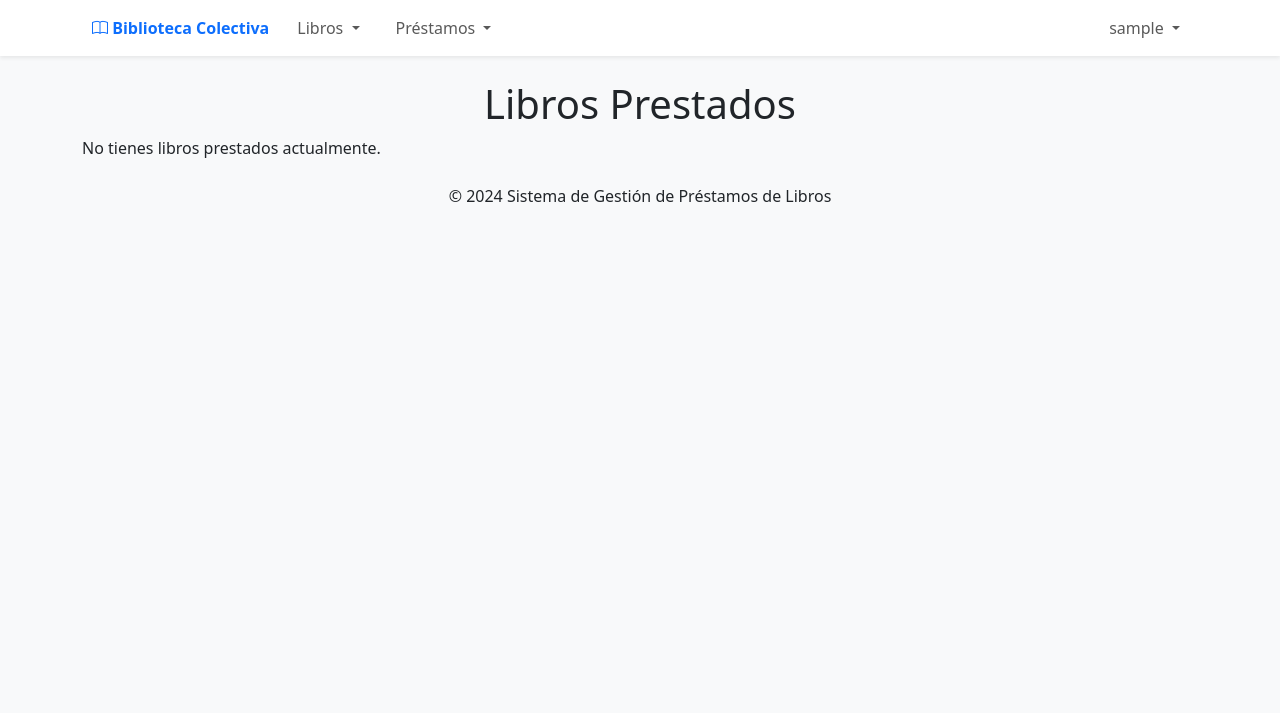
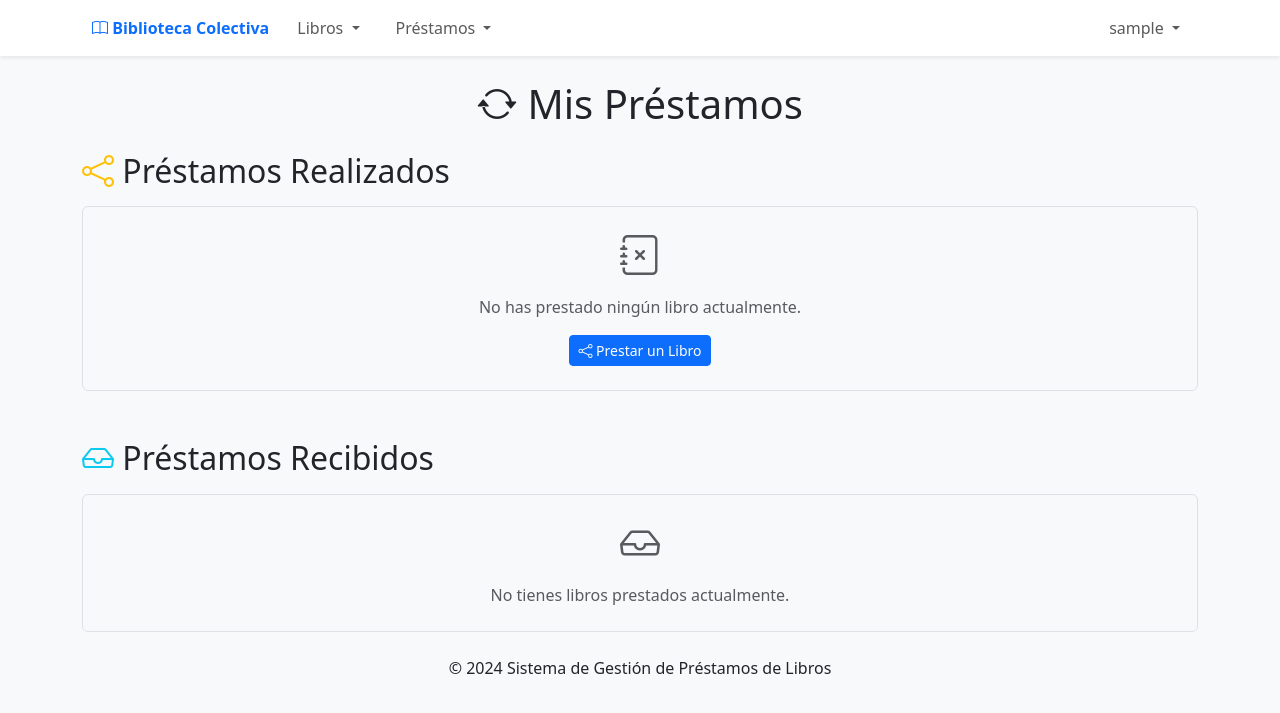
Before and after one commit to mebordone/biblioteca_colectiva_zero, a Django app: page /prestamos/ in a window 1280 px wide. Shown: the top 713 px of the page. Run offline with Django 5.2, Linux system fonts and the light colour scheme; the visitor is signed in with stand-in values (Sample User, id 1); data comes from the database, SQL or seed files in the repository; data that the repository does not hold is empty; some libraries are stand-ins or nearby versions.

Commit message:
feat(ui): agregar dos secciones en listar préstamos
- Crear sección de Préstamos Realizados (libros que presté)
- Crear sección de Préstamos Recibidos (libros que recibí)
- Agregar ID 'recibidos' para enlace directo desde home
- Agregar estados vacíos específicos para cada sección
- Mantener funcionalidad de marcar como devuelto solo en realizados

```diff
--- a/libro_prestamos/core/templates/prestamos/listar_prestamos.html
+++ b/libro_prestamos/core/templates/prestamos/listar_prestamos.html
@@ -2,8 +2,12 @@
 
 {% block content %}
 <div class="container mt-4">
-    <h1>Libros Prestados</h1>
-    {% if prestamos %}
+    <h1 class="mb-4"><i class="bi bi-arrow-repeat"></i> Mis Préstamos</h1>
+
+    <!-- Préstamos Realizados -->
+    <div class="mb-5">
+        <h2 class="mb-3"><i class="bi bi-share text-warning"></i> Préstamos Realizados</h2>
+        {% if prestamos_realizados %}
             <table class="table table-striped table-hover">
                 <thead>
                     <tr>
@@ -15,36 +19,71 @@
                     </tr>
                 </thead>
                 <tbody>
-                {% for prestamo in prestamos %}
+                    {% for prestamo in prestamos_realizados %}
                         <tr>
                             <td><strong>{{ prestamo.libro.nombre }}</strong><br><small class="text-muted">{{ prestamo.libro.autor }}</small></td>
                             <td>{{ prestamo.prestatario.username }}</td>
                             <td>{{ prestamo.fecha_prestamo|date:"d/m/Y" }}</td>
                             <td>
-                            {% if prestamo.devuelto %}
-                                <span class="badge bg-success"><i class="bi bi-check-circle"></i> Devuelto</span>
-                            {% else %}
                                 <span class="badge bg-warning text-dark"><i class="bi bi-clock"></i> Activo</span>
-                            {% endif %}
                             </td>
                             <td>
-                            {% if not prestamo.devuelto %}
                                 <form method="POST" action="{% url 'marcar_devuelto' prestamo.id %}" class="d-inline">
                                     {% csrf_token %}
                                     <button type="submit" class="btn btn-success btn-sm">
                                         <i class="bi bi-check-circle"></i> Marcar como Devuelto
                                     </button>
                                 </form>
-                            {% else %}
-                                <span class="text-muted"><i class="bi bi-check2-all"></i> Completado</span>
-                            {% endif %}
                             </td>
                         </tr>
                     {% endfor %}
                 </tbody>
             </table>
         {% else %}
-        <p>No tienes libros prestados actualmente.</p>
+            <!-- Estado vacío para préstamos realizados -->
+            <div class="text-center py-4 border rounded bg-light">
+                <i class="bi bi-journal-x display-6 text-muted"></i>
+                <p class="mt-3 text-muted mb-0">No has prestado ningún libro actualmente.</p>
+                <a href="{% url 'crear_prestamo' %}" class="btn btn-primary btn-sm mt-3">
+                    <i class="bi bi-share"></i> Prestar un Libro
+                </a>
+            </div>
         {% endif %}
     </div>
+
+    <!-- Préstamos Recibidos -->
+    <div class="mb-4" id="recibidos">
+        <h2 class="mb-3"><i class="bi bi-inbox text-info"></i> Préstamos Recibidos</h2>
+        {% if prestamos_recibidos %}
+            <table class="table table-striped table-hover">
+                <thead>
+                    <tr>
+                        <th>Libro</th>
+                        <th>Prestador</th>
+                        <th>Fecha de Préstamo</th>
+                        <th>Estado</th>
+                    </tr>
+                </thead>
+                <tbody>
+                    {% for prestamo in prestamos_recibidos %}
+                        <tr>
+                            <td><strong>{{ prestamo.libro.nombre }}</strong><br><small class="text-muted">{{ prestamo.libro.autor }}</small></td>
+                            <td>{{ prestamo.prestador.username }}</td>
+                            <td>{{ prestamo.fecha_prestamo|date:"d/m/Y" }}</td>
+                            <td>
+                                <span class="badge bg-info"><i class="bi bi-clock"></i> Activo</span>
+                            </td>
+                        </tr>
+                    {% endfor %}
+                </tbody>
+            </table>
+        {% else %}
+            <!-- Estado vacío para préstamos recibidos -->
+            <div class="text-center py-4 border rounded bg-light">
+                <i class="bi bi-inbox display-6 text-muted"></i>
+                <p class="mt-3 text-muted mb-0">No tienes libros prestados actualmente.</p>
+            </div>
+        {% endif %}
+    </div>
+</div>
 {% endblock %}
```
Lines whose indentation alone changed are shown as unchanged.
